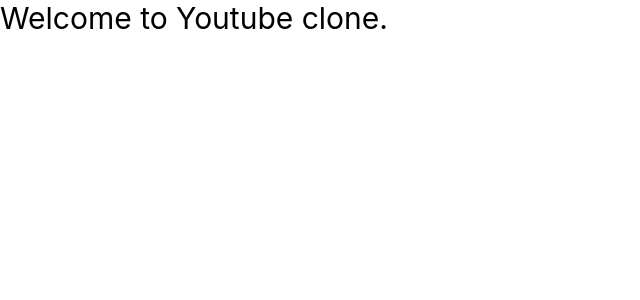
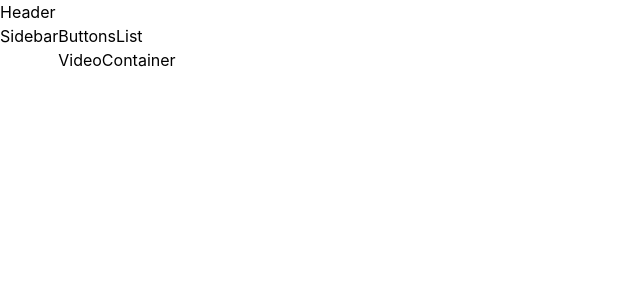
Before and after one commit to Santhosh-S14/youtube-clone, a React (Create React App) app: page / in a window 1280 px wide. Shown: the top 300 px of the page, without its empty margins (0-640 px from the left). Built offline with nearby package versions, Linux system fonts and the light colour scheme.

Commit message:
created a basic layout with the components

```diff
--- a/src/App.js
+++ b/src/App.js
@@ -1,8 +1,25 @@
 import logo from "./logo.svg";
 import "./App.css";
+import Header from "./components/Header";
+import Body from "./components/Body";
 
 function App() {
-  return <div className="text-3xl">Welcome to Youtube clone.</div>;
+  return (
+    <div>
+      {/*
+    Header
+    Body
+      Sidebar
+        MenuItems
+      MainContainer
+        ButtonsList
+        VideoContainer
+          VideoCard
+    */}
+      <Header />
+      <Body />
+    </div>
+  );
 }
 
 export default App;
--- /dev/null
+++ b/src/components/Body.js
@@ -0,0 +1,14 @@
+import React from "react";
+import Sidebar from "./Sidebar";
+import MainContainer from "./MainContainer";
+
+const Body = () => {
+  return (
+    <div className="flex">
+      <Sidebar />
+      <MainContainer />
+    </div>
+  );
+};
+
+export default Body;
--- /dev/null
+++ b/src/components/ButtonsList.js
@@ -0,0 +1,7 @@
+import React from "react";
+
+const ButtonsList = () => {
+  return <div>ButtonsList</div>;
+};
+
+export default ButtonsList;
--- /dev/null
+++ b/src/components/Header.js
@@ -0,0 +1,7 @@
+import React from "react";
+
+const Header = () => {
+  return <div>Header</div>;
+};
+
+export default Header;
--- /dev/null
+++ b/src/components/MainContainer.js
@@ -0,0 +1,14 @@
+import React from "react";
+import ButtonsList from "./ButtonsList";
+import VideoContainer from "./VideoContainer";
+
+const MainContainer = () => {
+  return (
+    <div>
+      <ButtonsList />
+      <VideoContainer />
+    </div>
+  );
+};
+
+export default MainContainer;
--- /dev/null
+++ b/src/components/Sidebar.js
@@ -0,0 +1,7 @@
+import React from "react";
+
+const Sidebar = () => {
+  return <div>Sidebar</div>;
+};
+
+export default Sidebar;
--- /dev/null
+++ b/src/components/VideoContainer.js
@@ -0,0 +1,7 @@
+import React from "react";
+
+const VideoContainer = () => {
+  return <div>VideoContainer</div>;
+};
+
+export default VideoContainer;
```
